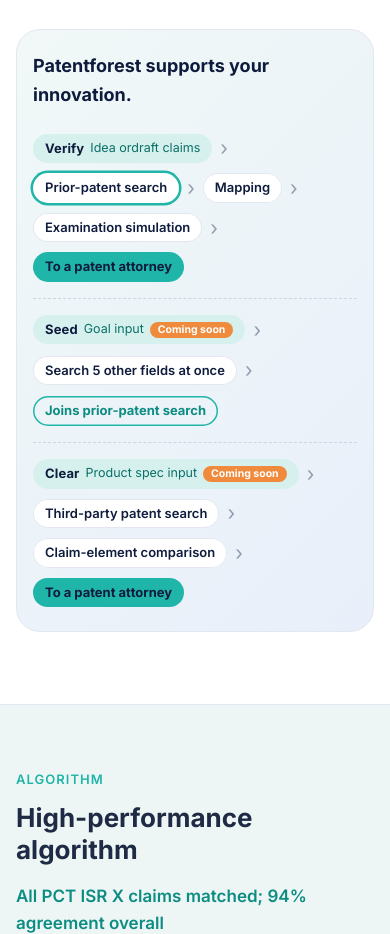
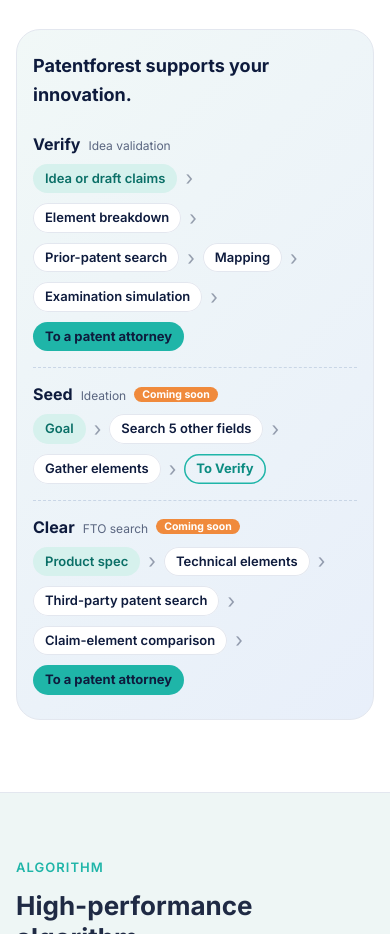
Before and after one commit to SHIROTANAKAJP/patentforest-site, a plain HTML site: page index.html in a window 390 px wide. Shown: the part 1000-1934 px from the top of the page. Drawn offline with Linux system fonts and the light colour scheme.

Commit message:
Diagram: service names as row labels, boxes show work steps only
Co-Authored-By: Claude Opus 5.5 <noreply@anthropic.com>

```diff
--- a/assets/styles.css
+++ b/assets/styles.css
@@ -482,3 +482,48 @@ button.btn{border:0;font-family:inherit;line-height:inherit;cursor:pointer}
   .svc-verify .svc-feats, .svc-seed .svc-feats, .svc-clear .svc-feats { align-self: stretch; align-content: center; }
   .svc-verify .svc-video { align-self: end; }
 }
+
+/* vision diagram v2: service name as a row label, boxes are work steps only */
+.fl { display: grid; grid-template-columns: 128px repeat(5, minmax(0, 1fr)) minmax(0, .9fr); column-gap: 26px; row-gap: 18px; align-items: stretch; }
+.fl-row, .fl-row ol { display: contents; }
+.fl-row ol { list-style: none; }
+.fl-name { grid-column: 1; margin: 0; display: flex; flex-direction: column; justify-content: center; line-height: 1.25; }
+.fl-name b { font-size: 18px; color: var(--navy); }
+.fl-name small { font-size: 12px; color: var(--muted); margin-top: 2px; }
+.fl-name em { align-self: flex-start; margin-top: 6px; font-style: normal; font-size: 10.5px; font-weight: 700; color: var(--white); background: var(--orange); border-radius: 999px; padding: 1px 8px; }
+.fl li { position: relative; display: flex; }
+.fl li.span2 { grid-column: span 2; }
+.fl li.span3 { grid-column: span 3; }
+.fl li.end { grid-column: 7; }
+.fl li span {
+  flex: 1; display: flex; flex-direction: column; align-items: center; justify-content: center;
+  min-height: 60px; padding: 8px 10px; border-radius: 14px; background: var(--white); color: var(--navy);
+  font-size: 14px; font-weight: 600; line-height: 1.35; text-align: center; box-shadow: inset 0 0 0 1px var(--line);
+}
+.fl li.in span { background: #D6F1ED; color: #0A6F67; box-shadow: none; }
+.fl li.end span { background: var(--teal); color: var(--navy); box-shadow: none; font-weight: 700; }
+.fl li.to-verify span { background: transparent; color: var(--teal-dark); box-shadow: inset 0 0 0 1.5px var(--teal); }
+.fl li:not(.end)::after {
+  content: "›"; position: absolute; right: -18px; top: 50%; transform: translateY(-50%);
+  font-size: 22px; line-height: 1; color: rgba(14, 27, 61, .4);
+}
+.fl-row + .fl-row .fl-name, .fl-row + .fl-row li { position: relative; }
+@media (min-width: 1800px) {
+  .fl { grid-template-columns: 150px repeat(5, minmax(0, 1fr)) minmax(0, .9fr); }
+  .fl li span { font-size: 15.5px; min-height: 66px; }
+  .fl-name b { font-size: 20px; }
+}
+@media (max-width: 1100px) {
+  .fl { display: block; }
+  .fl-row { display: block; }
+  .fl-row + .fl-row { margin-top: 16px; padding-top: 16px; border-top: 1px dashed #C9D6E6; }
+  .fl-name { flex-direction: row; flex-wrap: wrap; align-items: baseline; gap: 4px 8px; margin-bottom: 10px; }
+  .fl-name b { font-size: 16px; }
+  .fl-name em { align-self: center; margin: 0; }
+  .fl-row ol { display: flex; flex-wrap: wrap; align-items: center; gap: 10px 0; margin: 0; padding: 0; }
+  .fl li { align-items: center; }
+  .fl li span { flex: none; min-height: 0; padding: 6px 12px; border-radius: 999px; font-size: 13px; }
+  .fl li:not(.end)::after { position: static; transform: none; margin: 0 8px; font-size: 20px; }
+}
+@media (max-width: 1100px) { .fl li span { display: block; } .fl li span br { display: none; } }
+@media (max-width: 1100px) { .fl-name { justify-content: flex-start; } }
--- a/index.html
+++ b/index.html
@@ -18,7 +18,7 @@
 <link rel="preconnect" href="https://fonts.googleapis.com">
 <link rel="preconnect" href="https://fonts.gstatic.com" crossorigin>
 <link href="https://fonts.googleapis.com/css2?family=Inter:wght@400;600;700&display=swap" rel="stylesheet">
-<link rel="stylesheet" href="assets/styles.css?v=23">
+<link rel="stylesheet" href="assets/styles.css?v=24">
 </head>
 <body>
 
@@ -57,28 +57,39 @@
   <div class="wrap">
     <p class="eyebrow">Our vision</p>
     <p class="quote">In the AI era, the question is what you want to do. <span>Patentforest supports real value creation.</span></p>
-    <div class="lanes" role="img" aria-label="Patentforest flow. From idea or draft-claim input through prior-patent search, mapping and examination simulation to a patent attorney. From goal input (coming soon) through a search of 5 other fields at once, joining the prior-patent search. From product spec input (coming soon) through third-party patent search and claim-element comparison to a patent attorney.">
+    <div class="lanes" role="img" aria-label="Patentforest flow. Verify (idea validation): idea or draft claims, element breakdown, prior-patent search, mapping and examination simulation, then to a patent attorney. Seed (ideation, coming soon): goal, search 5 other fields, gather elements, then to Verify. Clear (FTO search, coming soon): product spec, technical elements, third-party patent search, claim-element comparison, then to a patent attorney.">
       <p class="lanes-cap">Patentforest supports your innovation.</p>
-      <div class="fx">
-        <ol class="fx-row fx-r1">
-          <li class="in"><span><b>Verify</b><i>Idea or<br>draft claims</i></span></li>
-          <li class="hub"><span>Prior-patent search</span></li>
+      <div class="fl">
+        <div class="fl-row fl-verify">
+          <p class="fl-name"><b>Verify</b><small>Idea validation</small></p>
+          <ol>
+            <li class="in"><span>Idea or <br class="br-wide">draft claims</span></li>
+            <li><span>Element breakdown</span></li>
+            <li><span>Prior-patent search</span></li>
             <li><span>Mapping</span></li>
             <li><span>Examination simulation</span></li>
-          <li class="end-m"><span>To a patent attorney</span></li>
+            <li class="end"><span>To a patent attorney</span></li>
           </ol>
-        <ol class="fx-row fx-r2">
-          <li class="in"><span><b>Seed</b>Goal input<em>Coming soon</em></span></li>
-          <li class="up"><span>Search 5 other fields at once</span></li>
-          <li class="end-m join"><span>Joins prior-patent search</span></li>
+        </div>
+        <div class="fl-row fl-seed">
+          <p class="fl-name"><b>Seed</b><small>Ideation</small><em>Coming soon</em></p>
+          <ol>
+            <li class="in"><span>Goal</span></li>
+            <li><span>Search 5 other fields</span></li>
+            <li class="span3"><span>Gather elements</span></li>
+            <li class="end to-verify"><span>To Verify</span></li>
           </ol>
-        <ol class="fx-row fx-r3">
-          <li class="in"><span><b>Clear</b>Product spec input<em>Coming soon</em></span></li>
+        </div>
+        <div class="fl-row fl-clear">
+          <p class="fl-name"><b>Clear</b><small>FTO search</small><em>Coming soon</em></p>
+          <ol>
+            <li class="in"><span>Product spec</span></li>
+            <li><span>Technical elements</span></li>
             <li><span>Third-party patent search</span></li>
-          <li class="wide"><span>Claim-element comparison</span></li>
-          <li class="end-m"><span>To a patent attorney</span></li>
+            <li class="span2"><span>Claim-element comparison</span></li>
+            <li class="end"><span>To a patent attorney</span></li>
           </ol>
-        <div class="fx-end" aria-hidden="true"><span>To a patent attorney</span></div>
+        </div>
       </div>
     </div>
   </div>
```
Also changed, not shown: ja/index.html (+27 -16 lines). Lines whose indentation alone changed are shown as unchanged.
